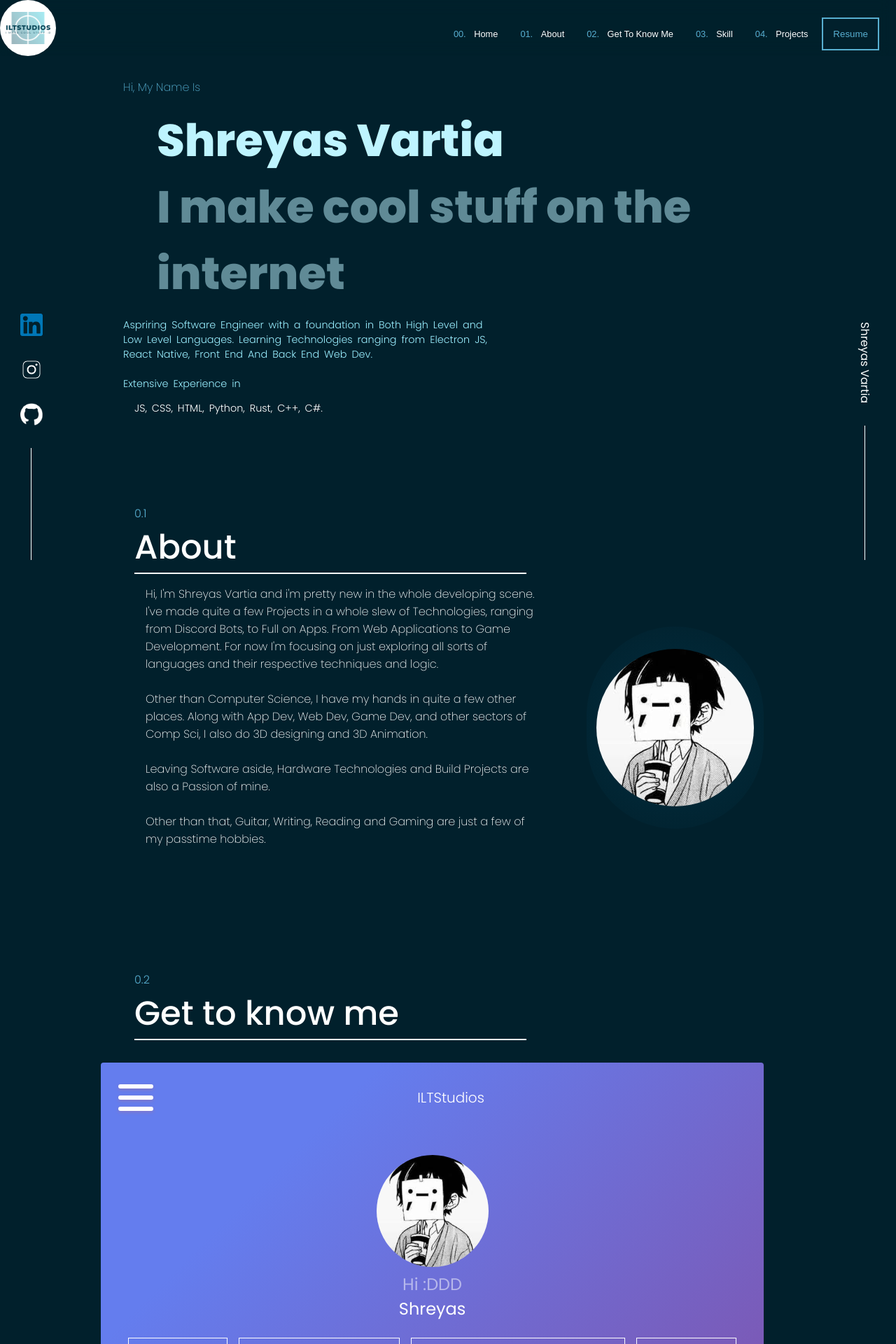
After one commit to ILTStudios/ILTStudios.com, a PHP site: page /index.html in a window 1280 px wide. The commit adds this page. Shown: the top 1920 px of the page at 70% size. Run offline with PHP 8.4, Linux system fonts and the light colour scheme; some libraries are stand-ins or nearby versions.

Commit message:
Add files via upload

```diff
--- /dev/null
+++ b/index.html
@@ -0,0 +1,232 @@
+<!DOCTYPE html>
+<html lang="en">
+  <head>
+    <meta charset="UTF-8">
+    <meta name="viewport" content="width=device-width, initial-scale=1.0">
+    <meta http-equiv="X-UA-Compatible" content="ie=edge">
+    <title>ILTStudios</title>
+    <link rel="stylesheet" href="/main.css">
+    <link rel="stylesheet" href="./styles/button.css">
+    <link rel="stylesheet" href="./styles/navbar.css">
+    <link rel="stylesheet" href="./styles/contact.css">
+    <link rel="stylesheet" href="./styles/about.css">
+    <link rel="stylesheet" href="./styles/knowme.css">
+    <link rel="stylesheet" href="./styles/skill.css">
+    <link rel="icon" href="../img/icon.jpg">
+    <link href="//netdna.bootstrapcdn.com/font-awesome/3.2.1/css/font-awesome.css" rel="stylesheet">
+  </head>
+  <body>
+    <div class="navbar">
+        <div class="right">
+            <div>
+                <img src="../img/icon main.png" alt="">
+            </div>
+        </div>
+        <div class="left">
+            <div class="navigation">
+                <button class = 'navbtn draw-border'>Resume</button>
+                <div>
+                    04.
+                    <a href="#projects">Projects</a>
+                </div>
+                <div>
+                    03.
+                    <a href="#skill">Skill</a>
+                </div>
+                <div>
+                    02.
+                    <a href="#knowme">Get To Know Me</a>
+                </div>
+                <div>
+                    01.
+                    <a href="#about">About</a>
+                </div>
+                <div>
+                    00.
+                    <a href="#home">Home</a>
+                </div>
+            </div>
+        </div>
+    </div>
+    <div class="content">
+        <div class="contact-icons">
+            <div class="horizontal-line"></div>
+            <div class="main-icons">
+                <img src="../img/github.png" alt="">
+                <img src="../img/instagram.png" alt="">
+                <img src="../img/linkedin.png" alt="">
+            </div>
+        </div>
+        <div class="main">
+            <div id="home" class="introduction">
+                <div>Hi, My Name Is</div>
+                <div class="heading">Shreyas Vartia <br>
+                    <div>I make cool stuff on the internet</div>
+                </div>
+                <div class="subtext">
+                    Aspriring Software Engineer with a foundation in
+                    Both High Level and Low Level Languages. Learning
+                    Technologies ranging from Electron JS, React Native, Front End
+                    And Back End Web Dev. <br><br>
+                    Extensive Experience in
+                    <p style = 'padding-left: 1rem; color: white'>
+                        <span>JS</span>,
+                        <span>CSS</span>,
+                        <span>HTML</span>,
+                        <span>Python</span>,
+                        <span>Rust</span>,
+                        <span>C++</span>,
+                        <span>C#</span>.
+                    </p>
+                </div>
+            </div>
+            <div id = "about" class="about">
+                <div class="heading">
+                    <div>0.1</div> About
+                    <div class="underline"></div>
+                </div>
+                <div class="container">
+                    <div class="subtext">
+                        Hi, I'm Shreyas Vartia and i'm pretty new in the whole developing scene. I've made quite a few Projects
+                        in a whole slew of Technologies, ranging from Discord Bots, to Full on Apps. From Web Applications
+                        to Game Development. For now I'm focusing on just exploring all sorts of languages and their respective
+                        techniques and logic. <br><br>
+                        Other than Computer Science, I have my hands in quite a few other places. Along with App Dev, Web Dev,
+                        Game Dev, and other sectors of Comp Sci, I also do 3D designing and 3D Animation.<br><br>
+                        Leaving Software aside, Hardware Technologies and Build Projects are also a Passion of mine. <br><br>
+                        Other than that, Guitar, Writing, Reading and Gaming are just a few of my passtime hobbies.
+                    </div>
+                    <div class="image">
+                        <img src="../img/picture.jpg" alt="">
+                    </div>
+                </div>
+            </div>
+            <div id="knowme" class="knowme">
+                <div class="heading">
+                    <div>0.2</div>Get to know me
+                    <div class="underline"></div>
+                </div>
+                <div>
+                    <div class="knowme-profile">
+                        <div class="top-tag">
+                            <div class="menu-trigger">
+                                <div class="menu-burger"></div>
+                            </div>
+                            <div class="menu">
+                                <a >Home</a>
+                                <a >Spotify</a>
+                            </div>
+                            <div class="top-text">ILTStudios</div>
+                        </div>
+                        <div class="pfp">
+                            <img src="./img/picture.jpg" alt="">
+                        </div>
+                        <div class="name-tag">
+                            <div class="intro">
+                                Hi :DDD
+                            </div>
+                            <div>Shreyas</div>
+                        </div>
+                        <div class="main-details">
+                            <div>
+                                <div>Age: </div>
+                                <div>15 years</div>
+                            </div>
+                            <div>
+                                <div>Current Institution: </div>
+                                <div>Sanskriti School</div>
+                            </div>
+                            <div>
+                                <div>Working On: </div>
+                                <div>Toadette: Day Planner</div>
+                            </div>
+                            <div>
+                                <div>Listening To:</div>
+                                <div>Spotify...</div>
+                            </div>
+                        </div>
+                    </div>
+                </div>
+            </div>
+            <div id="skill" class="skill">
+                <div class="heading">
+                    <div>0.2</div>Skills
+                    <div class="underline"></div>
+                </div>
+                <div class="skill-content">
+                    <div>
+                        <div class="subtext">
+                            I've been programming for a sum of about 6 years so far, on and off for  7 or 8. In that time I've
+                        </div>
+                        <div class="dropdowns">
+                            <div class="menu-dropdown">
+                                <div>
+                                <div>></div>
+                                Web Development
+                                </div>
+                            </div>
+                            <div class="menu-dropdown">
+                                <div>
+                                <div>></div>
+                                Game Development
+                                </div>
+                            </div>
+                            <div class="menu-dropdown">
+                                <div>
+                                    <div>></div>
+                                    App Development
+                                </div>
+                            </div>
+                            <div class="menu-dropdown">
+                                <div>
+                                <div>></div>
+                                HTML, CSS
+                                </div>
+                            </div>
+                            <div class="menu-dropdown">
+                                <div>
+                                <div>></div>
+                                JS
+                                </div>
+                            </div>
+                            <div class="menu-dropdown">
+                                <div>
+                                <div>></div>
+                                C++
+                                </div>
+                            </div>
+                            <div class="menu-dropdown">
+                                <div>
+                                <div>></div>
+                                C#
+                                </div>
+                            </div>
+                            <div class="menu-dropdown">
+                                <div>
+                                <div>></div>
+                                Python
+                                </div>
+                            </div>
+                            <div class="menu-dropdown">
+                                <div>
+                                <div>></div>
+                                Rust
+                                </div>
+                            </div>
+                        </div>
+                    </div>
+                    <div class="programs">
+                    </div>
+                </div>
+            </div>
+        </div>
+        <div class="contact-name">
+            <div class="horizontal-line"></div>
+            <div class = "name">Shreyas Vartia</div>
+        </div>
+    </div>
+
+	<script src="./src/animation.js"></script>
+    <script src="./src/spotify.js"></script>
+  </body>
+</html>
--- a/main.css
+++ b/main.css
@@ -1,5 +1,7 @@
 @import url("https://fonts.googleapis.com/css2?family=Poppins:ital,wght@0,100;0,200;0,300;0,400;0,500;0,600;0,700;0,800;0,900;1,100;1,200;1,300;1,400;1,500;1,600;1,700;1,800;1,900&display=swap");
-
+html{
+    scroll-behavior: smooth;
+}
 :root{
     --black: #170043;
     --dark: #062F4F;
@@ -22,6 +24,8 @@ body{
     background-color: #01202c;
     font-family: 'Poppins', sans-serif;
     overflow-x: hidden;
+    margin: 0;
+    padding: 0;
 }.heading{
     padding-left: 3rem;
     font-size: 3rem;
@@ -31,7 +35,7 @@ body{
     height: 2px;
     width: 15rem;
     background-color: white;
-    transition: all .2s ease;
+    transition: all 2s ease;
 }.underline.open{
     width: 35rem;
 }
@@ -44,7 +48,7 @@ body{
     display: flex;
 }.main{
     width: 84%;
-    padding: 2rem 5rem 2rem 5rem;
+    padding: 5rem 5rem 2rem 5rem;
     color: white;
 }
 
@@ -67,6 +71,12 @@ body{
     font-weight: 300;
     word-spacing: 3px;
     color: rgb(156, 239, 255);
+}.introduction .subtext p span{
+    transition: all .2s ease;
+}.introduction .subtext p span:hover{
+    font-size: 1.15rem;
+    cursor: pointer;
+    color: var(--lightfont);
 }
 
 /**/
--- /dev/null
+++ b/src/spotify.js
@@ -0,0 +1,4 @@
+// fetch("https://api.spotify.com/v1/users/t0ddfiv53v13oc0agbrashxlr")
+// .then(response => {
+//     console.log(response);
+// });
--- a/styles/about.css
+++ b/styles/about.css
@@ -1,5 +1,12 @@
 @import url("https://fonts.googleapis.com/css2?family=Poppins:ital,wght@0,100;0,200;0,300;0,400;0,500;0,600;0,700;0,800;0,900;1,100;1,200;1,300;1,400;1,500;1,600;1,700;1,800;1,900&display=swap");
-
+:root{
+    --black: #170043;
+    --dark: #062F4F;
+    --light: #813772;
+    --red: #B82601;
+    --font: #478fe2;
+    --lightfont: #58afd1;
+}
 .about{
     padding: 4rem;
 }
@@ -10,15 +17,20 @@
     align-items: center;
     justify-content: center;
 }
+.about .heading > div{
+    font-size: 1rem;
+    font-weight: 300;
+    color: var(--lightfont);
+}
 
 .about .subtext{
     width: 80%;
-    padding: 4rem;
+    padding: 1rem 4rem 3rem 4rem;
     font-weight: 200;
 }
 .image{
     padding: 2rem;
-    background-color: rgb(204, 204, 204);
+    background: radial-gradient(circle at center ,#022f41 ,#01202c);
     border-radius: 10rem;
     width: 20%;
     display: flex;
--- /dev/null
+++ b/styles/knowme.css
@@ -0,0 +1,168 @@
+.knowme{
+    padding: 4rem;
+}
+
+.knowme .heading > div{
+    font-size: 1rem;
+    font-weight: 300;
+    color: var(--lightfont);
+}
+.knowme .subtext{
+    width: 100%;
+    padding: 1rem 4rem 3rem 4rem;
+    font-weight: 200;
+}
+
+/* Menu Burger */
+.menu-trigger{
+    z-index: 100;
+    height: 100px;
+    width: 100px;
+    transform: translateY(-16px);
+    position: relative;
+    display: flex;
+    justify-content: center;
+    align-items: center;
+    transition: all .2s ease;
+}.menu-trigger:hover{
+    cursor: pointer;
+    transform: translateY(-5px);
+}
+.menu-burger{
+    width: 50px;
+    height: 6px;
+    background: white;
+    border-radius: 5px;
+    box-shadow: 0px 2px 5px rgba(255, 101, 47, .2);
+    transition: all .25s ease-in-out;
+}
+.menu-burger::before,
+.menu-burger::after{
+    content: '';
+    position: absolute;
+    width: 50px;
+    height: 6px;
+    background: white;
+    border-radius: 5px;
+    box-shadow:  0 2px 5px rgba(255, 101, 47, .2);
+    transition: all .25s ease-in-out;
+}
+.menu-burger::before{
+    transform: translateY(16px);
+}
+.menu-burger::after{
+    transform: translateY(32px);
+}
+.menu-trigger.open .menu-burger{
+    background: transparent;
+    box-shadow: none;
+    z-index: 1;
+    transform: translateY(16px);
+}
+.menu-trigger.open .menu-burger::before{
+    transform: rotate(45deg);
+    z-index: 1;
+}
+.menu-trigger.open .menu-burger::after{
+    transform: rotate(-45deg);
+    z-index: 1;
+}
+
+.menu{
+    margin: 0;
+    width: 0%;
+    position: absolute;
+    height: 75%;
+    transition: all .2s ease;
+    display: flex;
+    flex-direction: column;
+    justify-content: center;
+    align-items: center;
+    backdrop-filter: blur(10px);
+}
+.menu a{
+    text-decoration: none;
+    font-size: 2rem;
+    font-weight: 300;
+    padding: 1rem;
+    color: white;
+    transition: all .2s ease;
+}.menu a:hover{
+    color: var(--lightfont);
+    transform: scale(1.1);
+}
+/**/
+
+.top-text{
+    width: 62.5vw;
+    display: flex;
+    justify-content: center;
+    align-items: center;
+}
+
+/* Profile picture and main */
+/**/
+.knowme-profile{
+    border-radius: .25rem;
+    box-shadow: 2px rgb(220, 220, 220);
+    width: 100%;
+    height: 75vh;
+    margin: 2rem 0rem 2rem 0rem;
+    background-image: linear-gradient(315deg, #7f53ac 0%, #647dee 74%);
+    display: flex;
+    flex-direction: column;
+    align-items: center;
+}
+.top-tag{
+    font-size: 1.25rem;
+    font-weight: 300;
+    margin: 0rem 0rem 2rem 0rem;
+    width: 100%;
+    display: flex;
+}
+.pfp img{
+    height: 10rem;
+    width: 10rem;
+    border-radius: 10rem;
+}
+.name-tag{
+    display: flex;
+    flex-direction: column;
+    align-items: center;
+    justify-content: center;
+}.name-tag .intro{
+    opacity: 0.5;
+}.name-tag div{
+    font-size: 1.5rem;
+    opacity: 1;
+}
+
+/**/
+
+/* Main Details */
+.main-details{
+    padding: 1rem;
+    font-weight: 200;
+    display: flex;
+    justify-content: center;
+    align-items: center;
+}
+.main-details div{
+    width: fit-content;
+    margin: 0.5rem;
+    padding: 1rem;
+    border: 1px solid white;
+    display: flex;
+    flex-direction: column;
+    justify-content: center;
+    align-items: center;
+}
+.main-details div > div{
+    padding: 0;
+    font-size: 1rem;
+    border: none;
+}
+.main-details div > div:nth-child(2){
+    font-size: 1.5rem;
+}
+/**/
--- a/styles/navbar.css
+++ b/styles/navbar.css
@@ -1,8 +1,23 @@
+:root{
+    --black: #170043;
+    --dark: #062F4F;
+    --light: #813772;
+    --red: #B82601;
+    --font: #478fe2;
+    --lightfont: #58afd1;
+}
+
 /* Nav bar */
 .navbar{
+    z-index: 200;
+    margin: 0;
     display: flex;
     align-items: center;
     justify-content: center;
+    position: fixed;
+    width: 100vw;
+    background-color: #01202c08;
+    backdrop-filter: blur(10px);
 }
 .right{
     width: 30%;
@@ -36,6 +51,9 @@
     color: var(--lightfont);
     padding: .75rem;
 }
+.left .navigation button{
+    margin: 0rem 1.5rem 0rem 0rem;
+}
 .left .navigation a{
     font-family: 'Poppins mono', sans-serif;
     text-decoration: none;
--- /dev/null
+++ b/styles/skill.css
@@ -0,0 +1,65 @@
+@import url("https://fonts.googleapis.com/css2?family=Poppins:ital,wght@0,100;0,200;0,300;0,400;0,500;0,600;0,700;0,800;0,900;1,100;1,200;1,300;1,400;1,500;1,600;1,700;1,800;1,900&display=swap");
+:root{
+    --black: #170043;
+    --dark: #062F4F;
+    --light: #813772;
+    --red: #B82601;
+    --font: #478fe2;
+    --lightfont: #58afd1;
+}
+.skill{
+    padding: 4rem;
+}
+
+.skill .heading div{
+    font-size: 1rem;
+    font-weight: 300;
+    color: var(--lightfont);
+}
+.skill .subtext{
+    width: 80%;
+    padding: 1rem 4rem 3rem 4rem;
+    font-weight: 200;
+}
+
+.skill-content{
+    display: flex;
+}.skill-content div{
+    width: 50%;
+}
+.dropdowns{
+    display: grid;
+    grid: auto / auto auto auto;
+    grid-gap: 10px 20px;
+    padding: 1rem 0rem 3rem 4rem;
+}.dropdowns div{
+    font-size: .85rem;
+    width: 10vw;
+    display: flex;
+    flex-direction: column;
+    transition: all .2s ease-in-out;
+}.dropdowns div:hover{
+    color: var(--font);
+    cursor: pointer;
+}.dropdowns div div{
+    margin-right: .5rem;
+}.dropdowns div p{
+    font-size: .7rem;
+    color: gray;
+}
+.programs{
+    background-color: white;
+    height: 100%;
+    width: 50%;
+    padding: .5rem;
+    color: black;
+    border: 1px solid black;
+}
+
+.dropdown .menu-dropdown p{
+    display: none;
+
+}
+.dropdown .menu-dropdown.open p{
+    display: initial;
+}
```
Also changed, not shown: src/animation.js (+56 -3 lines).
